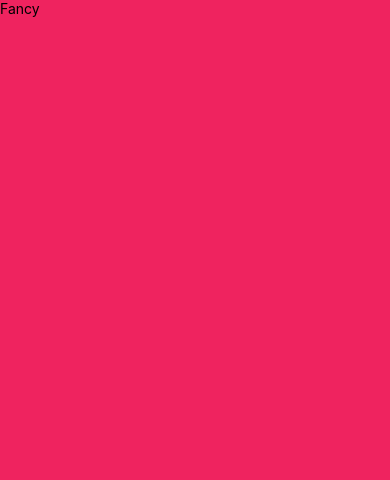
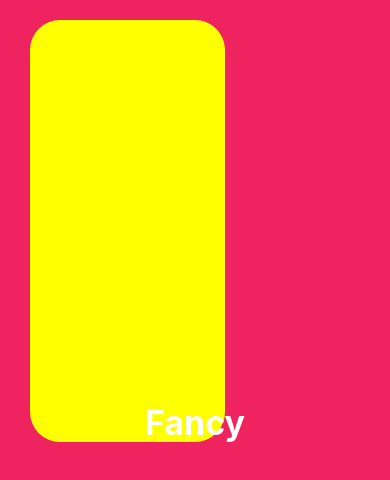
Before and after one commit to SlickJohnson/fem-react-native, a React Native app in the folder TodoRN/: screen / in a window 390 px wide. Shown: the top 480 px of the page. Built offline with nearby package versions, Linux system fonts and the light colour scheme.

Commit message:
Add a view with styles

```diff
--- a/TodoRN/app/Fancy.js
+++ b/TodoRN/app/Fancy.js
@@ -3,13 +3,19 @@
   StyleSheet,
   View,
   Text,
+  Dimensions,
 } from 'react-native';
+
+const {width, height} = Dimensions.get('window');
 
 export class Fancy extends Component {
   render() {
     return (
       <View style={styles.container}>
-        <Text>Fancy</Text>
+        <View style={styles.box}>
+
+        </View>
+        <Text style={styles.text}>Fancy</Text>
       </View>
     );
   }
@@ -18,6 +24,23 @@
 const styles = StyleSheet.create({
   container: {
     flex: 1,
-    backgroundColor: '#ef235f'
+    justifyContent: 'center',
+    alignItems: 'center',
+    backgroundColor: '#ef235f',
+    padding: 40,
+  },
+  box: {
+    backgroundColor: 'yellow',
+    width: width / 2,
+    height: height / 2,
+    position: 'absolute',
+    top: 20,
+    left: 30,
+    borderRadius: 30,
+  },
+  text: {
+    color: 'white',
+    fontSize: 34,
+    fontWeight: 'bold'
   }
 });
```
